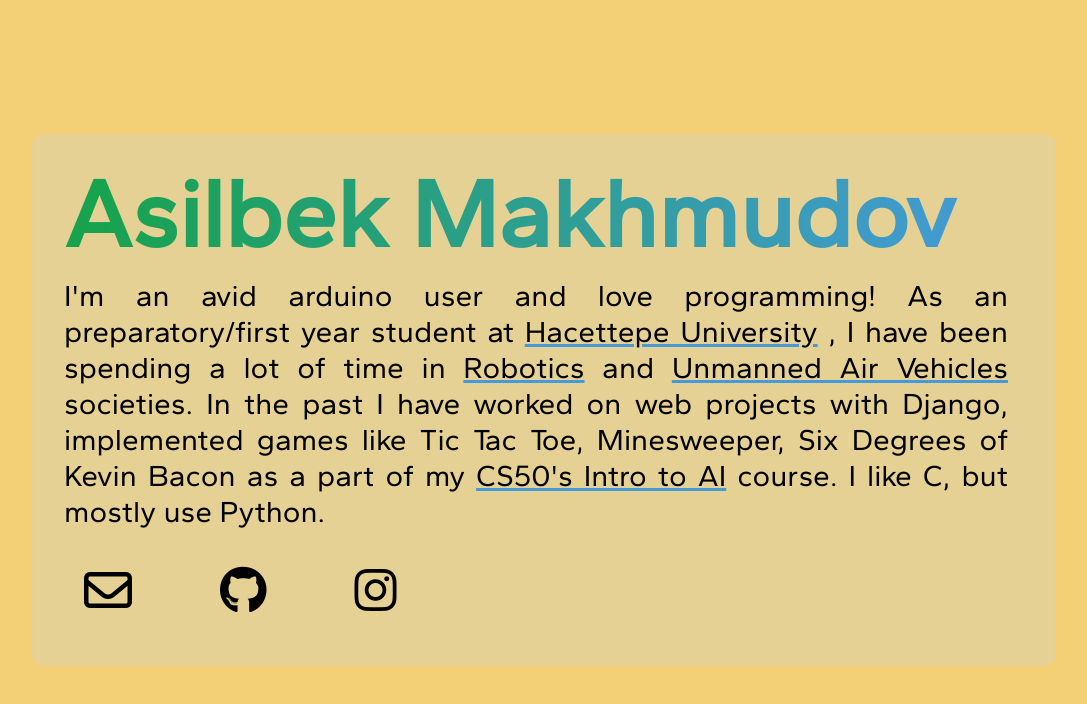
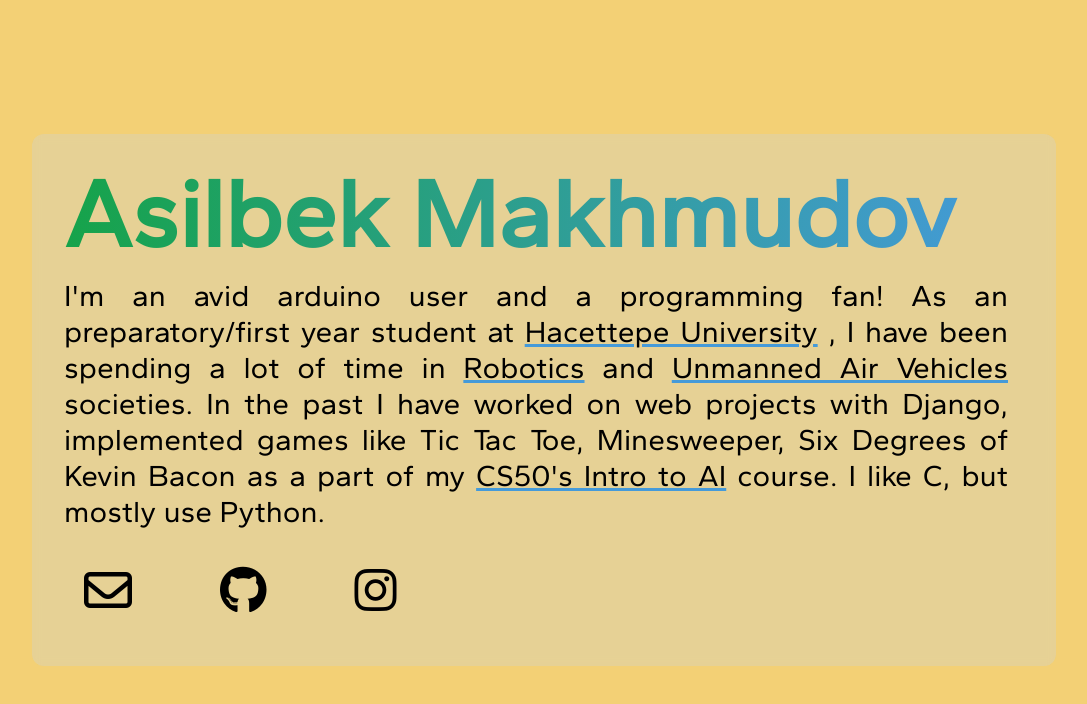
Before and after one commit to asilbekmakhmudovcs/asilbekmakhmudovcs.github.io, a plain HTML site: page index.html in a window 1280 px wide. Shown: the whole page, without its empty margins (96-1183 px from the left). Drawn offline with nearby package versions, Linux system fonts and the light colour scheme; files that its build step writes are made by us from their sources; files whose address does not match are found by name.

Commit message:
Update index.html

```diff
--- a/index.html
+++ b/index.html
@@ -44,7 +44,7 @@
           <div class="grid grid-flow-row gap-4">
             <h1 class="font-extrabold text-transparent text-2xl xs:text-3xl sm:text-4xl md:text-6xl lg:text-6xl xl:text-8xl bg-clip-text bg-gradient-to-r from-green-600 to-light-blue dark:from-mid-orange dark:to-red-500 hover:animate-pulse"><a href="/">Asilbek Makhmudov</a></h1>
             <div class="text-justify">
-               I'm an avid arduino user and love programming! As an preparatory/first year student at
+               I'm an avid arduino user and a programming fan! As an preparatory/first year student at
               <a href="https://www.hacettepe.edu.tr/" class="transition-all duration-200 underline underline-offset-2 decoration-light-blue dark:decoration-red-500 hover:decoration-transparent">Hacettepe University</a>
               , I have been spending a lot of time in
               <a href="https://www.instagram.com/hunrobotx?utm_source=ig_web_button_share_sheet&igsh=ZDNlZDc0MzIxNw==" class="transition-all duration-200 underline underline-offset-2 decoration-light-blue dark:decoration-red-500 hover:decoration-transparent">Robotics</a> and
```
